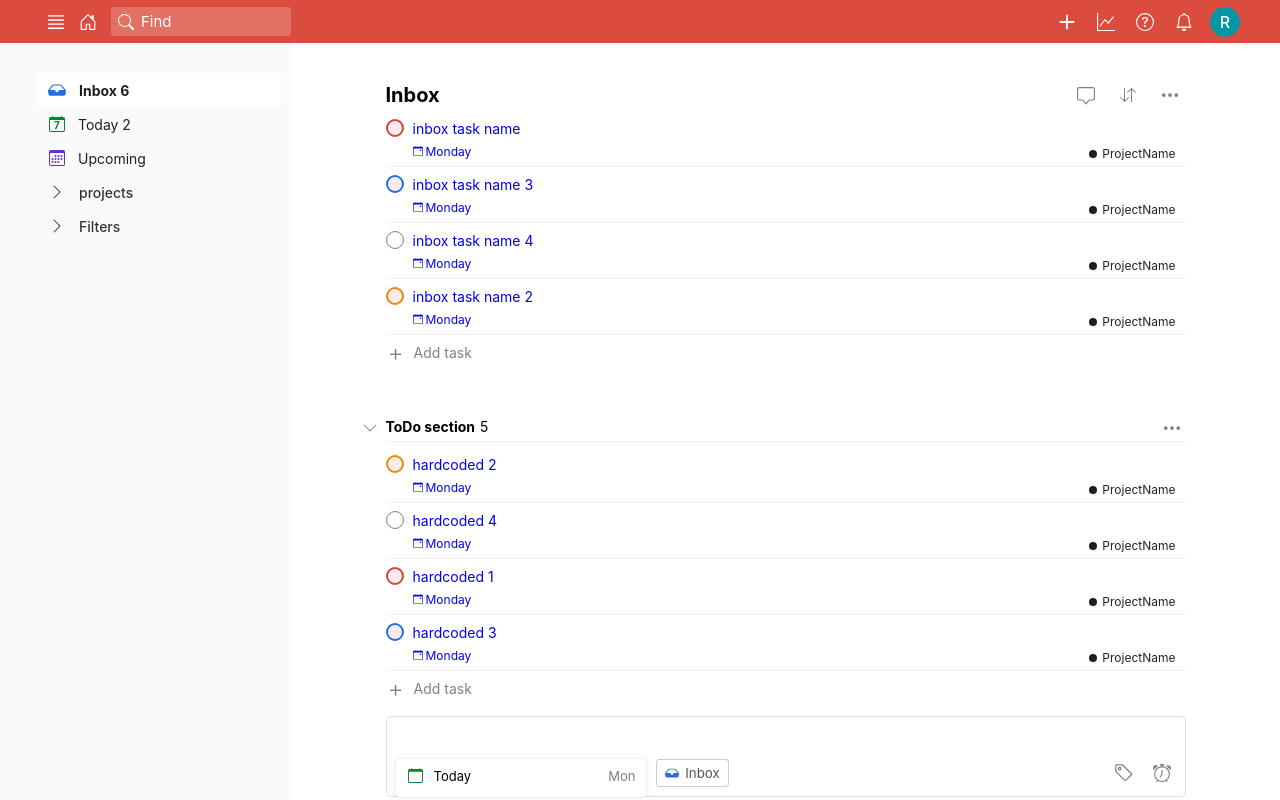
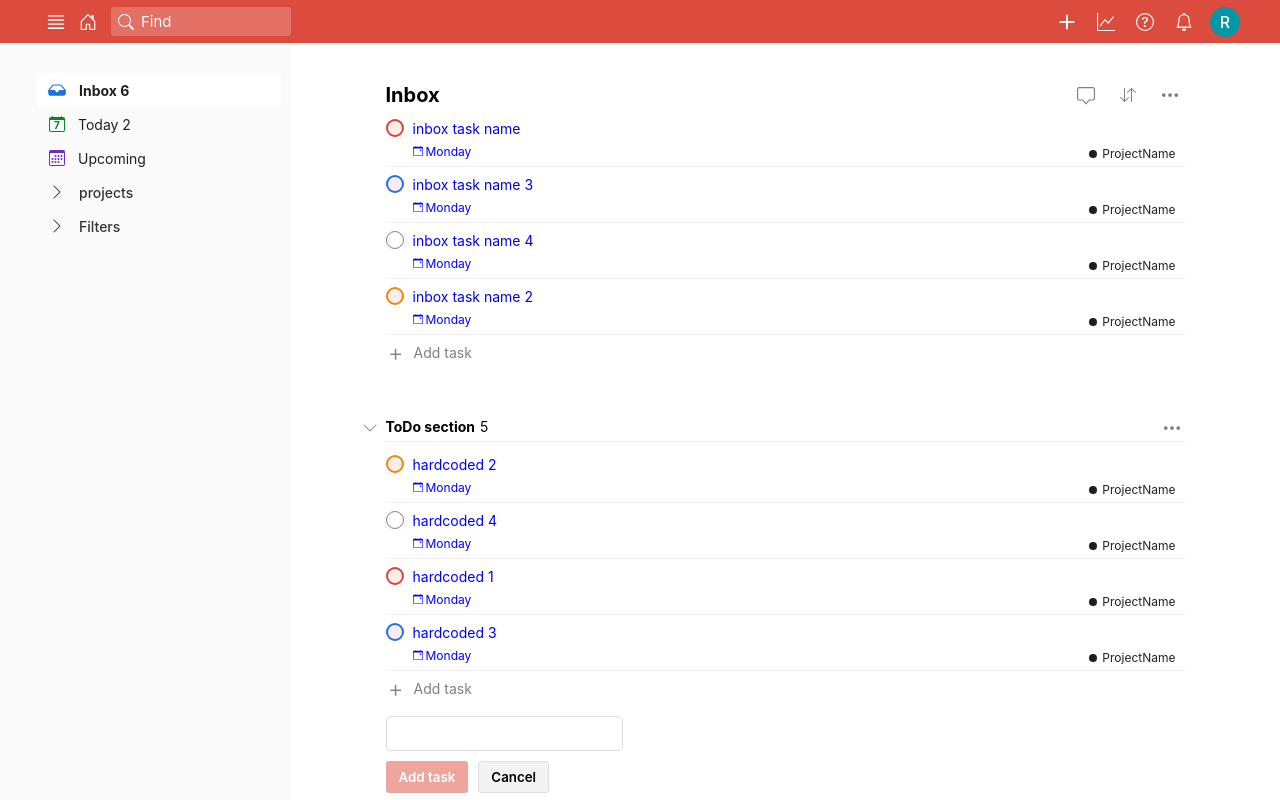
Before and after one commit to rafalrybicki/todoist_clone, a React (Create React App) app: page /inbox in a window 1280 px wide. Built offline with nearby package versions, Linux system fonts and the light colour scheme.

Commit message:
Refactor AppEditor

```diff
--- a/src/components/AppEditor/LabelPicker.js
+++ b/src/components/AppEditor/LabelPicker.js
@@ -10,7 +10,7 @@ const StyledlabelPicker = styled.div`
 
 function LabelPicker() {
    return (
-      <StyledlabelPicker>
+      <StyledlabelPicker className="label-picker">
          <IconBtn
             hoverColor="#eee"
             width="28px"
--- a/src/components/AppEditor/PriorityPicker.js
+++ b/src/components/AppEditor/PriorityPicker.js
@@ -6,7 +6,7 @@ import IconBtn from '../shared/buttons/IconBtn';
 import MenuList from '../shared/MenuList';
 import PriorityIcon from '../shared/icons/PriorityIcon';
 
-function PriorityPicker({ currentPriority}) {
+function PriorityPicker({ currentPriority }) {
    const [priority, setPriority] = useState(currentPriority);
 
    return (
--- a/src/components/AppEditor/index.js
+++ b/src/components/AppEditor/index.js
@@ -1,46 +1,65 @@
-import React from 'react';
+import React, { useState } from 'react';
+import PropTypes from 'prop-types';
 import styled from 'styled-components/macro';
 
+import Popover from '../shared/Popover';
+import { CalendarEvent } from 'react-bootstrap-icons';
+import DatePicker from '../shared/DatePicker';
+import InboxIcon from '../shared/icons/InboxIcon';
+import LabelPicker from './LabelPicker';
+import PriorityPicker from './PriorityPicker';
+import ReminderPicker from './ReminderPicker';
+import SubmitBtn from '../shared/buttons/SubmitBtn';
 import CancelBtn from '../shared/buttons/CancelBtn';
-import SubmitBtn from '../shared/buttons/SubmitBtn';
-// import PriorityPicker from '../PriorityPicker';
-import ReminderPicker from './ReminderPicker';
-import LabelPicker from './LabelPicker';
-import DatePicker from '../shared/DatePicker';
-import ProjectPicker from '../shared/ProjectPicker';
 
 const StyledAppEditor = styled.form`
-   h1 {
-      height: 50px;
-      font-size: 13px;
-      display: flex;
-      align-items: center;
+   position: relative;
+   width: 100%;
+
+   input {
+      display: block;
+      width: ${props => props.isTask ? '100%' : 'auto'};
+      height: ${props => props.isTask ? '81px' : '35px'};
+      padding: ${props => props.isTask ? '0 10px 40px' : '0 10px'};
+      border: 1px solid #ddd;
+      border-radius: 5px;
+      outline: none;
+
+      &:focus {
+         border: 1px solid grey;
+      }
    }
 
    section {
-      position: relative;
-      height: 81px;
+      position: absolute;
+      top: 43px;
+      width: 100%;
       display: flex;
 
-      > *:nth-child(n+2) {
-         position: relative;
+      > * {
          margin-left: 10px;
-         margin-top: 43px;
+
+         &.label-picker {
+            margin-left: auto;
+            margin-right: 0;
+         }
       }
 
-      input[name="content"] {
-         position: absolute;
-         display: block;
-         width: 100%;
-         height: 100%;
-         padding: 0 10px 40px;
-         border: 1px solid #ddd;
-         border-radius: 5px;
-         outline: none;
-      }
+      .activator {
+         height: 28px;
+         padding: 0 8px;
+         border: 1px solid #ccc;
+         border-radius: 3px;
+         color: #555;
 
-      input[name="content"]:focus {
-         border: 1px solid grey;
+         &:hover, &:focus {
+            background-color: #eee;
+         }
+
+         svg {
+            margin-right: 3px;
+            margin-bottom: -1.5px;
+         }
       }
    }
 
@@ -49,31 +68,72 @@ const StyledAppEditor = styled.form`
    }
 `
 
-function AppEditor({ headerText }) {
-   const onTaskSubmit = (e) => {
-      e.preventDefault();
-      console.log('add or edit');
-   }
+function AppEditor({ currentValue, isTask, onSubmit, onClose }) {
+   const [text, setText] = useState(currentValue || '')
 
    return (
-      <StyledAppEditor onSubmit={onTaskSubmit}>
-         {headerText && <h1>{headerText}</h1>}
+      <StyledAppEditor
+         onSubmit={onSubmit}
+         isTask={isTask}
+      >
+         <input
+            type="text"
+            name="content"
+            autoComplete="off"
+            value={text}
+            onChange={(e) => setText(e.target.value)}
+         />
+         { isTask &&
          <section>
-            <input
-               type="text"
-               name="content"
-               autoComplete="off"
+            <Popover
+               activator={
+                  <button
+                     type="button"
+                     className="activator"
+                  >
+                     <CalendarEvent /> Today
+                  </button>
+               }
+               content={
+                  <DatePicker />
+               }
             />
-            <DatePicker />
-            <ProjectPicker />
+            <Popover
+               activator={
+                  <button
+                     type="button"
+                     className="activator"
+                  >
+                     <InboxIcon  size={14} /> Inbox
+                  </button>
+               }
+               content={
+                  <ul>
+                     <li>project option</li>
+                     <li>project option</li>
+                     <li>projectOption</li>
+                  </ul>
+               }
+            />
             <LabelPicker />
-            {/* <PriorityPicker currentPriority={4} /> */}
+            <PriorityPicker currentPriority={4} />
             <ReminderPicker />
-         </section>
-         <SubmitBtn text="Add task" />
-         <CancelBtn />
+         </section>}
+         <SubmitBtn
+            text="Add task"
+            disabled={text === ''}
+            onClick={onSubmit}
+         />
+         <CancelBtn onClick={onClose} />
       </StyledAppEditor>
    )
 }
 
+AppEditor.propTypes = {
+   currentValue: PropTypes.string,
+   isTask: PropTypes.bool,
+   onSubmit: PropTypes.func.isRequired,
+   onClose: PropTypes.func.isRequired
+}
+
 export default AppEditor
```
Also changed, not shown: 2 other files (tests, documents, lock files or other folders).
